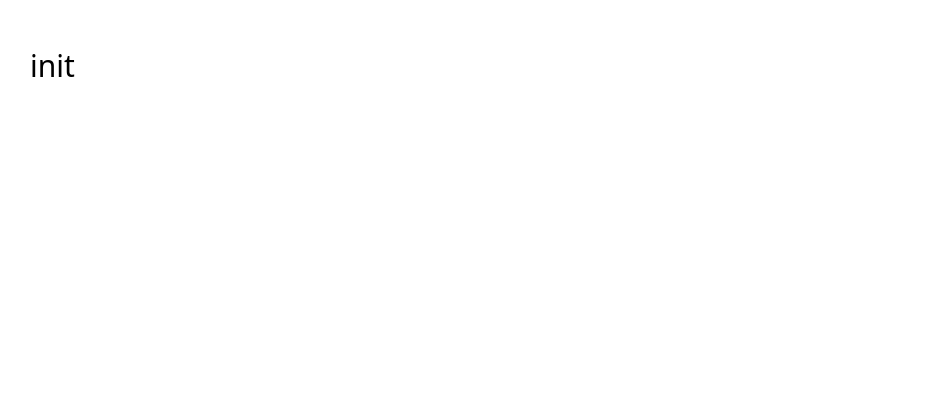
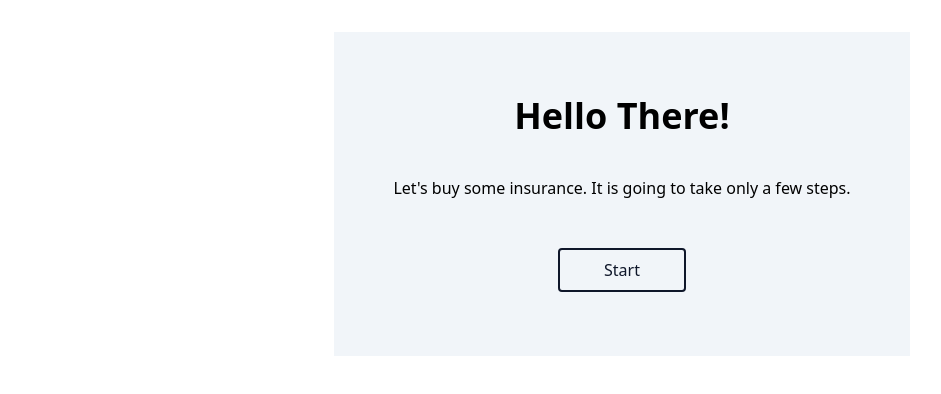
Before and after one commit to gmahatkov/CoverGoExercise, a Vue app: page / in a window 1280 px wide. Shown: the top 394 px of the page, without its empty margins (18-959 px from the left). Built offline with nearby package versions, Linux system fonts and the light colour scheme.

Commit message:
+add home view and components it utilises

```diff
--- a/src/App.vue
+++ b/src/App.vue
@@ -1,7 +1,5 @@
 <template>
-  <router-view/>
+  <main class="flex">
+    <router-view class="mx-auto max-w-xl w-full"/>
+  </main>
 </template>
-
-<style>
-
-</style>
--- /dev/null
+++ b/src/components/AppButton.vue
@@ -0,0 +1,33 @@
+<template>
+    <button
+        @click.prevent="$emit('click', $event)"
+        :disabled='props.disabled ?? false'
+        class="w-32 text-md rounded border-2 border-slate-900 py-2 px-4"
+        :class='variantClass'
+    >
+        {{ props.text }}
+    </button>
+</template>
+
+<script setup lang="ts">
+import { defineEmits, defineProps, ref } from 'vue';
+
+interface IProps {
+  variant?: 'variant-1' | 'variant-2',
+  text: string,
+  disabled?: boolean,
+}
+
+const props = defineProps<IProps>();
+
+interface IEmits {
+  (event: 'click', eventObj: MouseEvent): void,
+}
+
+defineEmits<IEmits>();
+
+const variantClass = ref({
+  'variant-1': 'bg-transparent text-slate-900',
+  'variant-2': 'bg-slate-900 text-white',
+}[props.variant ?? 'variant-1']);
+</script>
--- /dev/null
+++ b/src/components/LayoutPanel.vue
@@ -0,0 +1,22 @@
+<template>
+    <section class="px-12 py-16 mt-8 bg-slate-100">
+        <header class="text-4xl font-bold text-center mb-10">
+            {{ title }}
+        </header>
+        <div class="text-center">
+            <slot />
+        </div>
+    </section>
+</template>
+
+<script setup lang="ts">
+
+import { defineProps } from 'vue';
+
+interface IProps {
+    title: string
+}
+
+const props = defineProps<IProps>();
+
+</script>
--- a/src/views/HomeView.vue
+++ b/src/views/HomeView.vue
@@ -1,14 +1,18 @@
 <template>
-  <div class="home">
-    <h2 class="m-12 text-3xl">init</h2>
-  </div>
+  <layout-panel title="Hello There!">
+    <p class="mb-12">Let's buy some insurance. It is going to take only a few steps.</p>
+    <app-button text="Start" variant="variant-1" @click="goToForm" />
+  </layout-panel>
 </template>
 
-<script lang="ts">
-import { defineComponent } from 'vue';
+<script setup lang="ts">
+import LayoutPanel from '@/components/LayoutPanel.vue';
+import AppButton from '@/components/AppButton.vue';
+import { useRouter } from 'vue-router';
 
-export default defineComponent({
-  name: 'HomeView',
-  components: {},
-});
+const router = useRouter();
+
+function goToForm() {
+  router.push('form');
+}
 </script>
```
Also changed, not shown: 1 other file (tests, documents, lock files or other folders).
